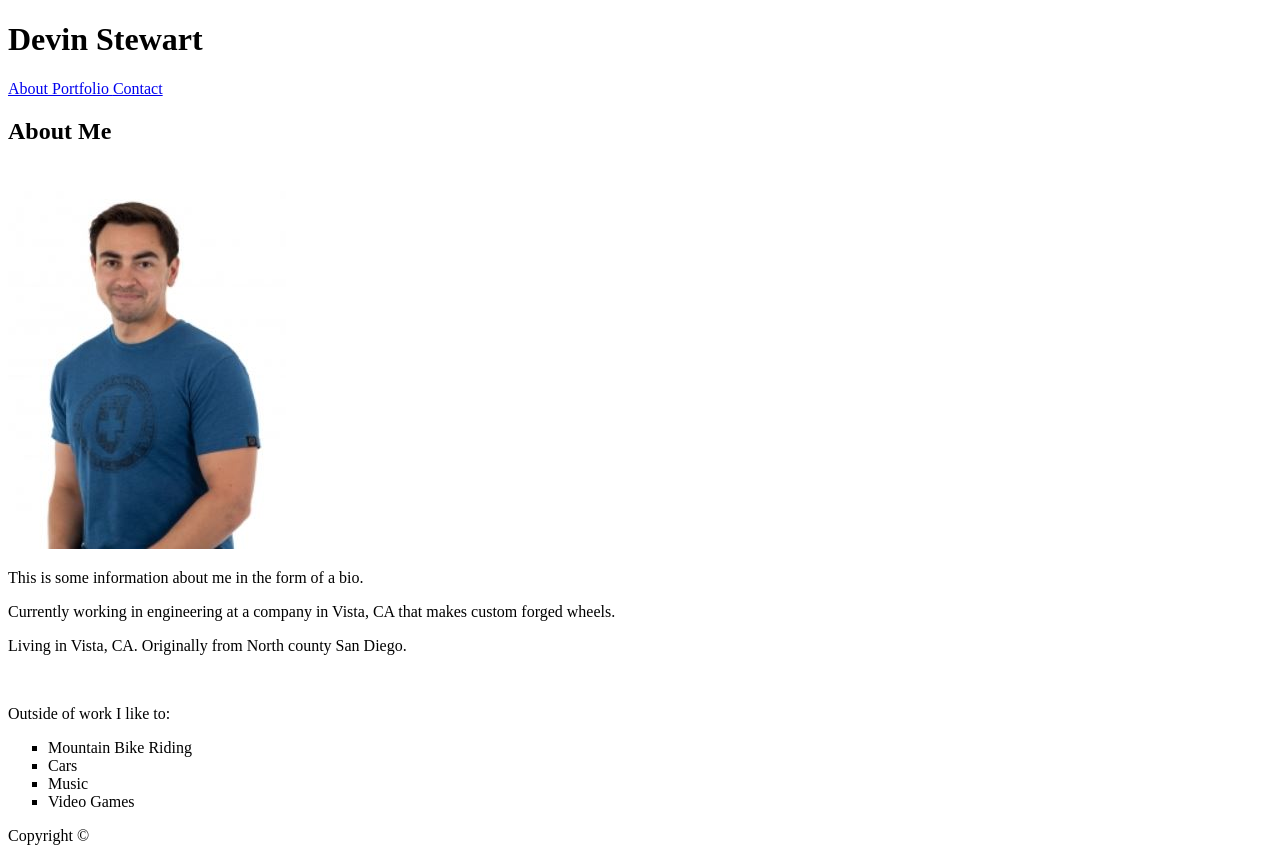
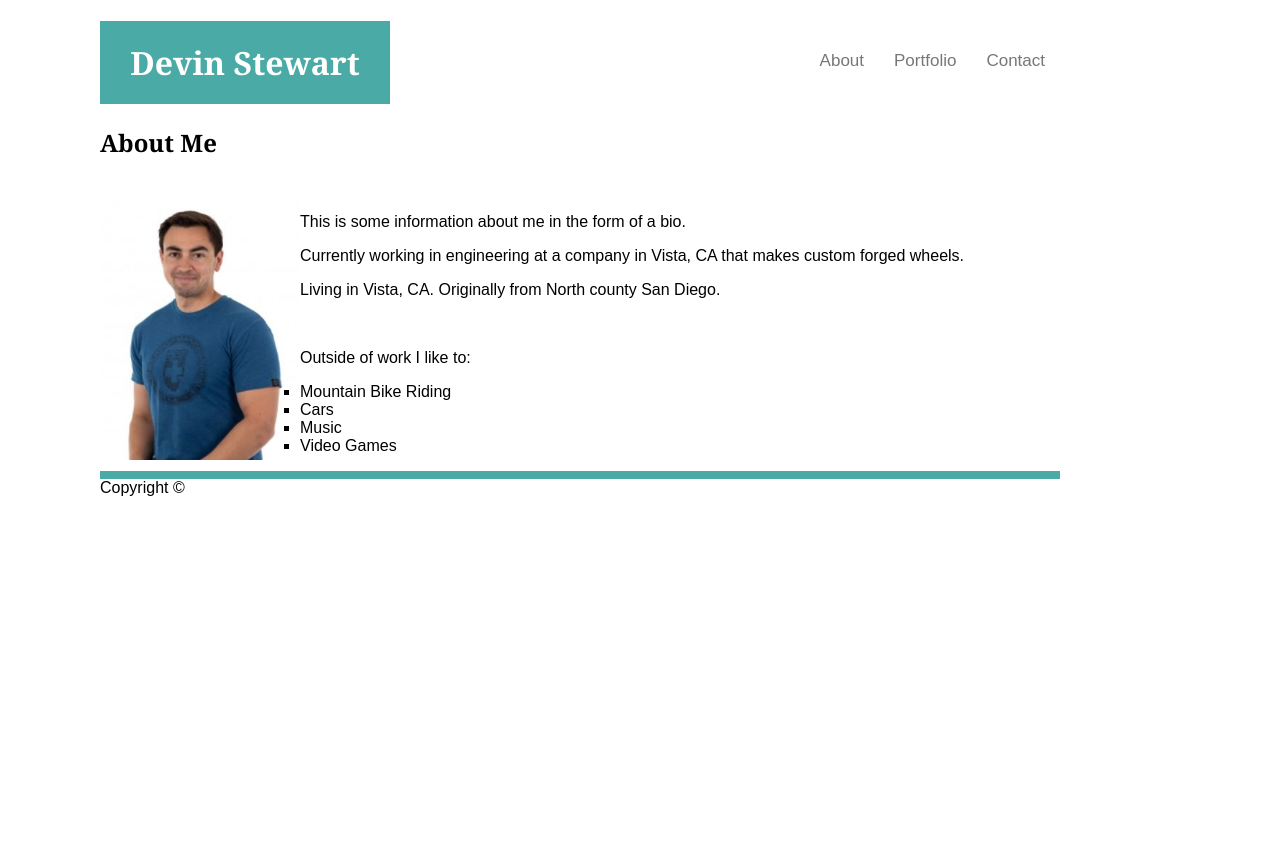
Before and after one commit to Bigshmow/Basic-Portfolio, a plain HTML site: page index.html in a window 1280 px wide. After the commit the page ends 800 px from the top, so only its background shows below. Drawn offline with Linux system fonts and the light colour scheme.

Commit message:
added fonts,colors,floats to style.css

```diff
--- a/assets/css/style.css
+++ b/assets/css/style.css
@@ -1,3 +1,51 @@
 #wrapper {
     width: 960px;
 }
+
+
+#name {
+    width: 150px;
+    background-color: #4aaaa5;
+    color: #777777;
+}
+
+.topnav a {
+    float: right;
+  color: #777777;
+  text-align: center;
+  padding: 30px 15px;
+  text-decoration: none;
+  font-size: 17px;
+}
+
+body {
+    margin-left: 100px;
+    margin-right: 100px;
+    font-family: 'Arial', 'Helvetica Neue', Helvetica, sans-serif;
+}
+
+.Profile_Float {
+    float: left;
+    width: 200px;
+}
+
+footer {
+    border-top: 8px solid #4aaaa5;
+}
+
+header {
+    background-color: #ffffff
+}
+
+h1 {
+    background-color: #4aaaa5;
+    font-family: 'Georgia', Times, Times New Roman, serif;
+    text-align: center;
+    color: white;
+    width: 250px;
+    padding: 20px;
+}
+
+h2 {
+    font-family: 'Georgia', Times, Times New Roman, serif;
+}
--- a/index.html
+++ b/index.html
@@ -7,14 +7,16 @@
     </head>
     <div id="wrapper">
         <body>
+
+            <div class="topnav">
+                <a href="contact.html"> Contact </a>
+                <a href="portfolio.html"> Portfolio </a>
+                <a href="index.html"> About </a>
+            </div>
             <h1>Devin Stewart</h1>
-            <a href="index.html"> About </a>
-            <a href="portfolio.html"> Portfolio </a>
-            <a href="contact.html"> Contact </a>
-
             <h2>About Me</h2>
             <br>
-                <img src="assets/images/Profile_Picture2.JPG" alt= "Profile_Picture"></img>
+                <img class= "Profile_Float"src="assets/images/Profile_Picture2.JPG" alt= "Profile_Picture"></img>
                 <p>This is some information about me in the form of a bio.</p>
                 <p>Currently working in engineering at a company in Vista, CA that makes custom forged wheels.</p>
                 <p>Living in Vista, CA.  Originally from North county San Diego.</p>
```
Also changed, not shown: contact.html (+9 -3 lines), portfolio.html (+5 -2 lines).
